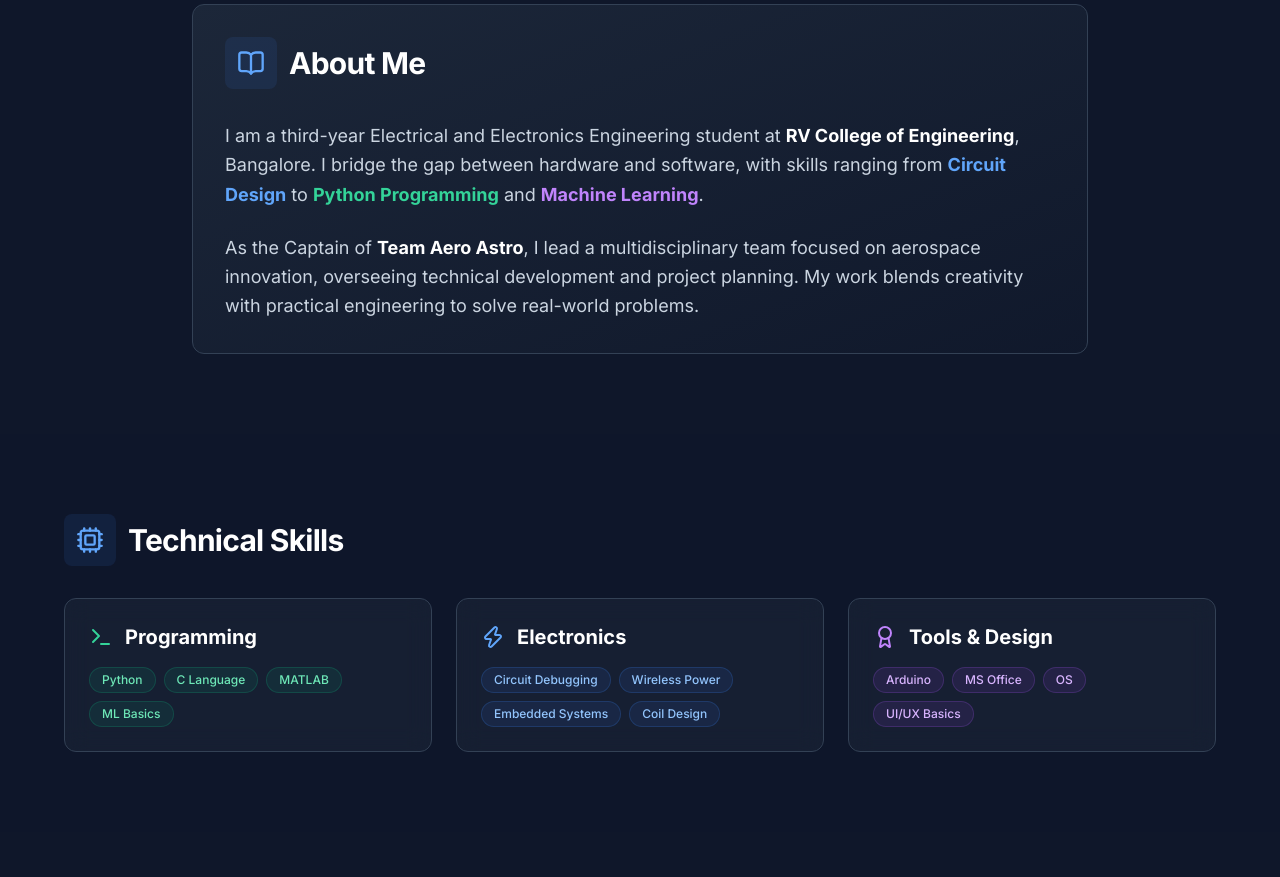
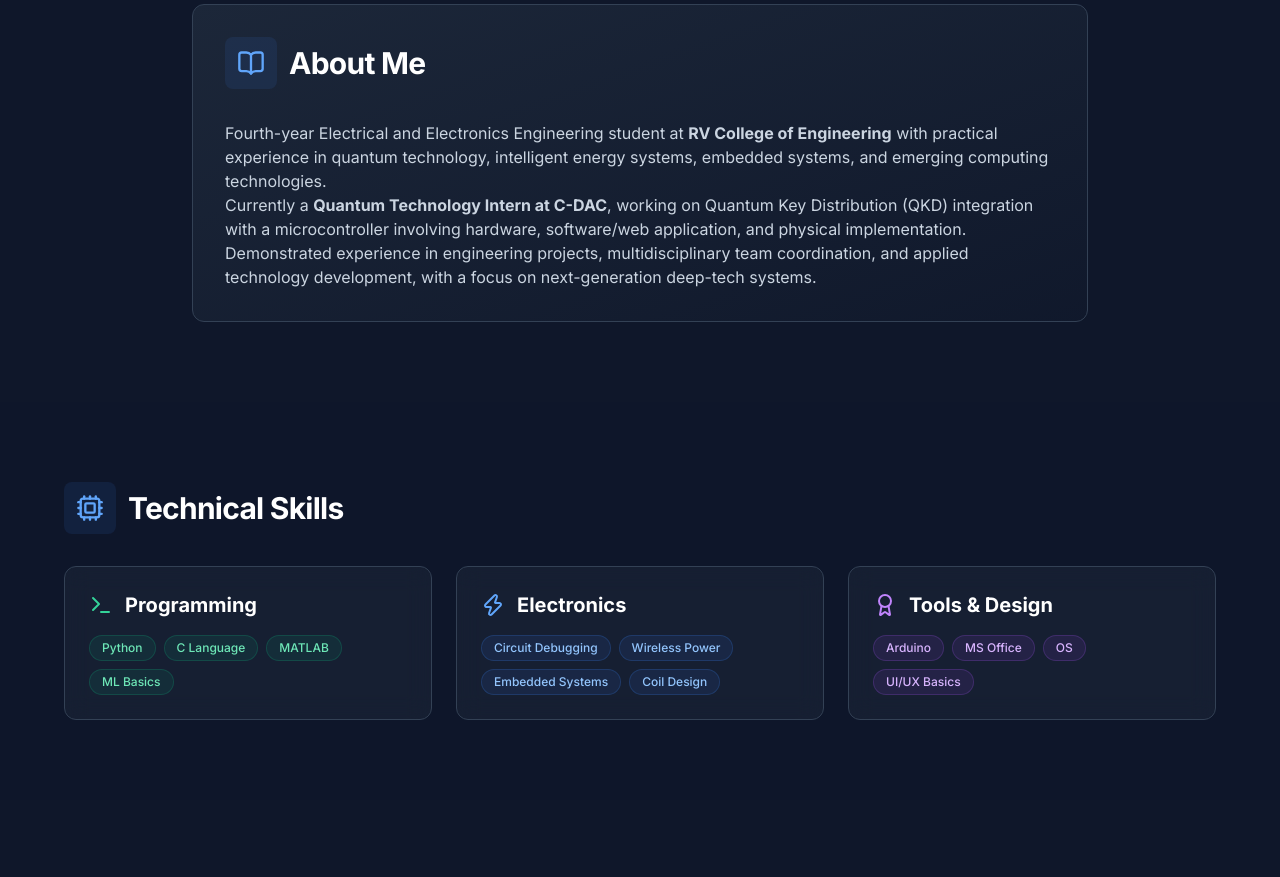
Before and after one commit to AravindKumarN595/Aravind, a plain HTML site: page index.html in a window 1280 px wide. Shown: the part 860-1737 px from the top of the page. Drawn offline with nearby package versions, Linux system fonts and the light colour scheme.

Commit message:
Revise 'About Me' section with updated information
Updated personal description to reflect current status and experience in quantum technology and engineering projects.

```diff
--- a/index.html
+++ b/index.html
@@ -139,13 +139,25 @@
                         <h2 class="text-3xl font-bold text-white tracking-tight" contenteditable="true">About Me</h2>
                     </div>
                     <div contenteditable="true">
-                        <p class="text-lg leading-relaxed text-slate-300 mb-6">
-                            I am a third-year Electrical and Electronics Engineering student at <strong class="text-white">RV College of Engineering</strong>, Bangalore.
-                            I bridge the gap between hardware and software, with skills ranging from <strong class="text-blue-400">Circuit Design</strong> to <strong class="text-emerald-400">Python Programming</strong> and <strong class="text-purple-400">Machine Learning</strong>.
-                        </p>
-                        <p class="text-lg leading-relaxed text-slate-300">
-                            As the Captain of <strong class="text-white">Team Aero Astro</strong>, I lead a multidisciplinary team focused on aerospace innovation, overseeing technical development and project planning. My work blends creativity with practical engineering to solve real-world problems.
-                        </p>
+                        <p>
+    Fourth-year Electrical and Electronics Engineering student at
+    <strong>RV College of Engineering</strong> with practical experience in
+    <span class="blue">quantum technology</span>,
+    <span class="green">intelligent energy systems</span>,
+    <span class="blue">embedded systems</span>, and
+    <span class="purple">emerging computing technologies</span>.
+  </p>
+
+  <p>
+    Currently a <strong>Quantum Technology Intern at C-DAC</strong>, working on
+    <span class="blue">Quantum Key Distribution (QKD)</span> integration with a
+    <span class="green">microcontroller</span> involving hardware,
+    software/web application, and physical implementation. Demonstrated
+    experience in engineering projects, multidisciplinary team coordination,
+    and applied technology development, with a focus on
+    <span class="purple">next-generation deep-tech systems</span>.
+  </p>
+
                     </div>
                 </div>
             </div>
```
